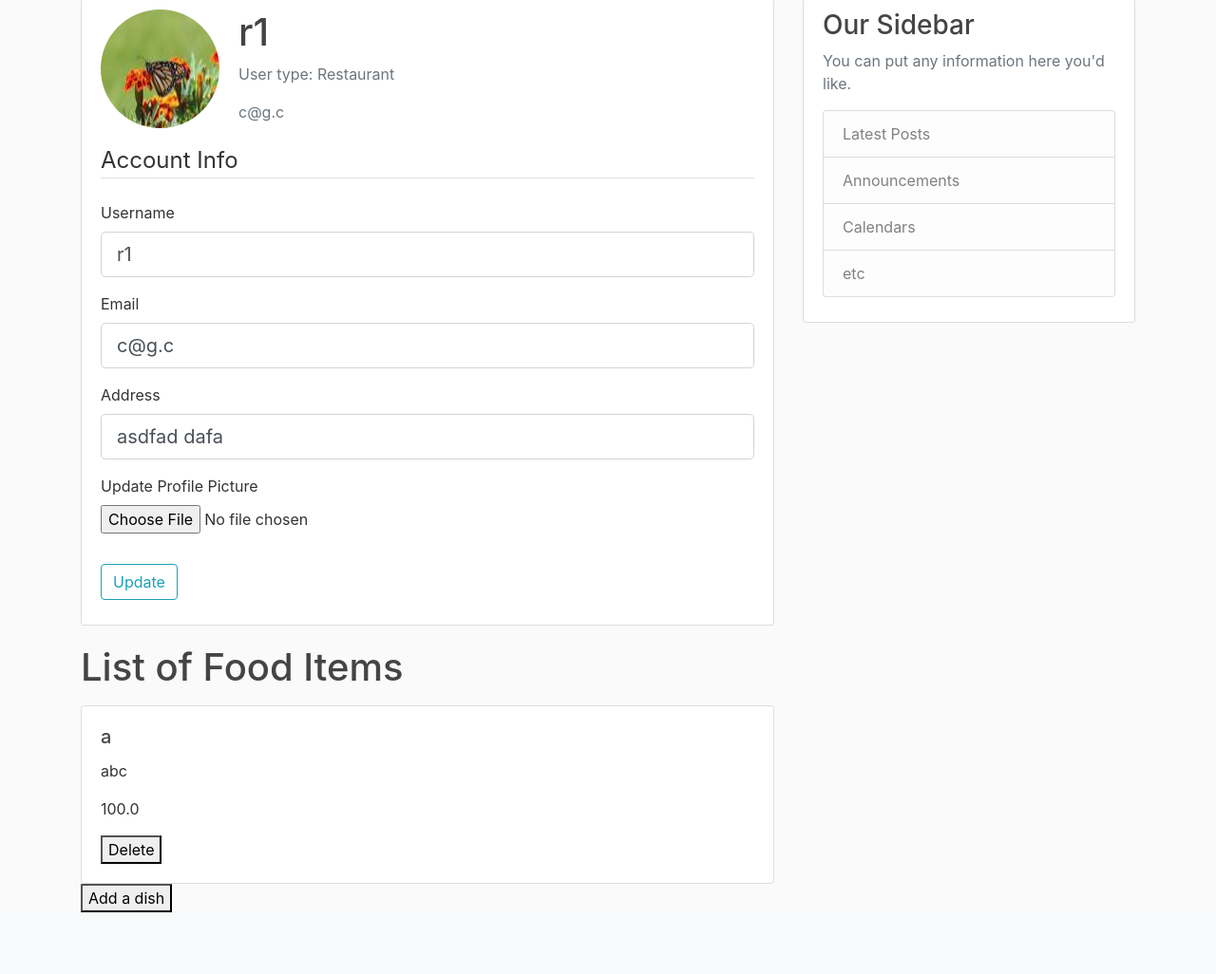
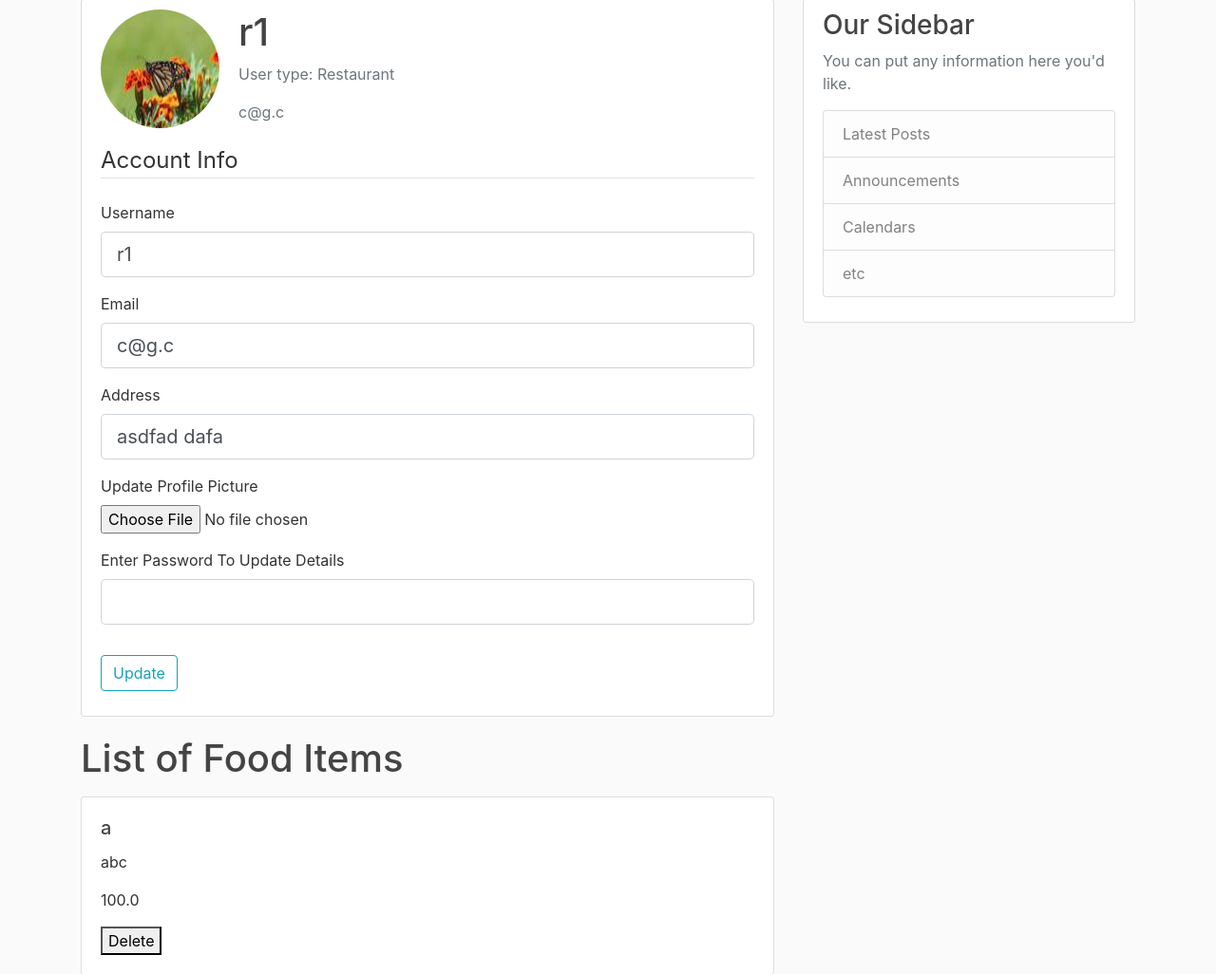
Before and after one commit to dd918-sv/SSFDS_Edit, a Flask app: page /account in a window 1280 px wide. Shown: the part 81-1107 px from the top of the page at 95% size. Before the commit the page ends 1042 px from the top, so only its background shows below. Run offline with Flask 3, Linux system fonts and the light colour scheme; a user stored in the database is signed in; some libraries are stand-ins or nearby versions.

Commit message:
added password verification for user details update

```diff
--- a/SSFDS/forms.py
+++ b/SSFDS/forms.py
@@ -4,6 +4,7 @@ from flask_login import current_user
 from wtforms import StringField, PasswordField, SubmitField, BooleanField,IntegerField
 from wtforms.validators import DataRequired, Length, Email, EqualTo, ValidationError
 from SSFDS.models import User, Restaurant
+from SSFDS import bcrypt
 
 
 class RestaurantRegistrationForm(FlaskForm):
@@ -65,7 +66,12 @@ class UpdateForm(FlaskForm):
                         validators=[DataRequired(), Email()])
     address = StringField('Address', validators=[DataRequired(), Length(min=10, max=200)])
     picture= FileField('Update Profile Picture', validators=[FileAllowed(['jpg', 'png', 'jpeg'])])
+    password = PasswordField('Enter Password To Update Details', validators=[DataRequired()])
     submit = SubmitField('Update')
+
+    def validate_password(self, password):
+        if not bcrypt.check_password_hash(current_user.password, password.data):
+            raise ValidationError('Invalid password')
 
     def validate_username(self, username):
         user = current_user
--- a/SSFDS/routes.py
+++ b/SSFDS/routes.py
@@ -2,7 +2,7 @@ import os
 import secrets
 from PIL import Image
 from flask import render_template, url_for, flash, redirect, request, jsonify
-from SSFDS import app, db, bcrypt,mail
+from SSFDS import app, db, bcrypt, mail
 from SSFDS.forms import RestaurantRegistrationForm, UserRegistrationForm, LoginForm, UpdateForm, AddDishForm, ForgotPasswordForm, ResetPasswordForm
 from SSFDS.models import Restaurant, User, Dish
 from flask_login import login_user, current_user, logout_user, login_required
--- a/SSFDS/templates/account.html
+++ b/SSFDS/templates/account.html
@@ -63,6 +63,19 @@
                         {% endfor %}
                     {% endif %}
                 </div>
+                <div class="form-group">
+                    {{ form.password.label(class="form-control-label") }}
+                    {% if form.password.errors %}
+                        {{ form.password(class="form-control form-control-lg is-invalid") }}
+                        <div class="invalid-feedback">
+                            {% for error in form.password.errors %}
+                                <span>{{ error }}</span>
+                            {% endfor %}
+                        </div>
+                    {% else %}
+                        {{ form.password(class="form-control form-control-lg") }}
+                    {% endif %}
+                </div>
             </fieldset>
             <div class="form-group">
                 {{ form.submit(class="btn btn-outline-info") }}
```
Also changed, not shown: SSFDS/models.py (+20 -0 lines).
